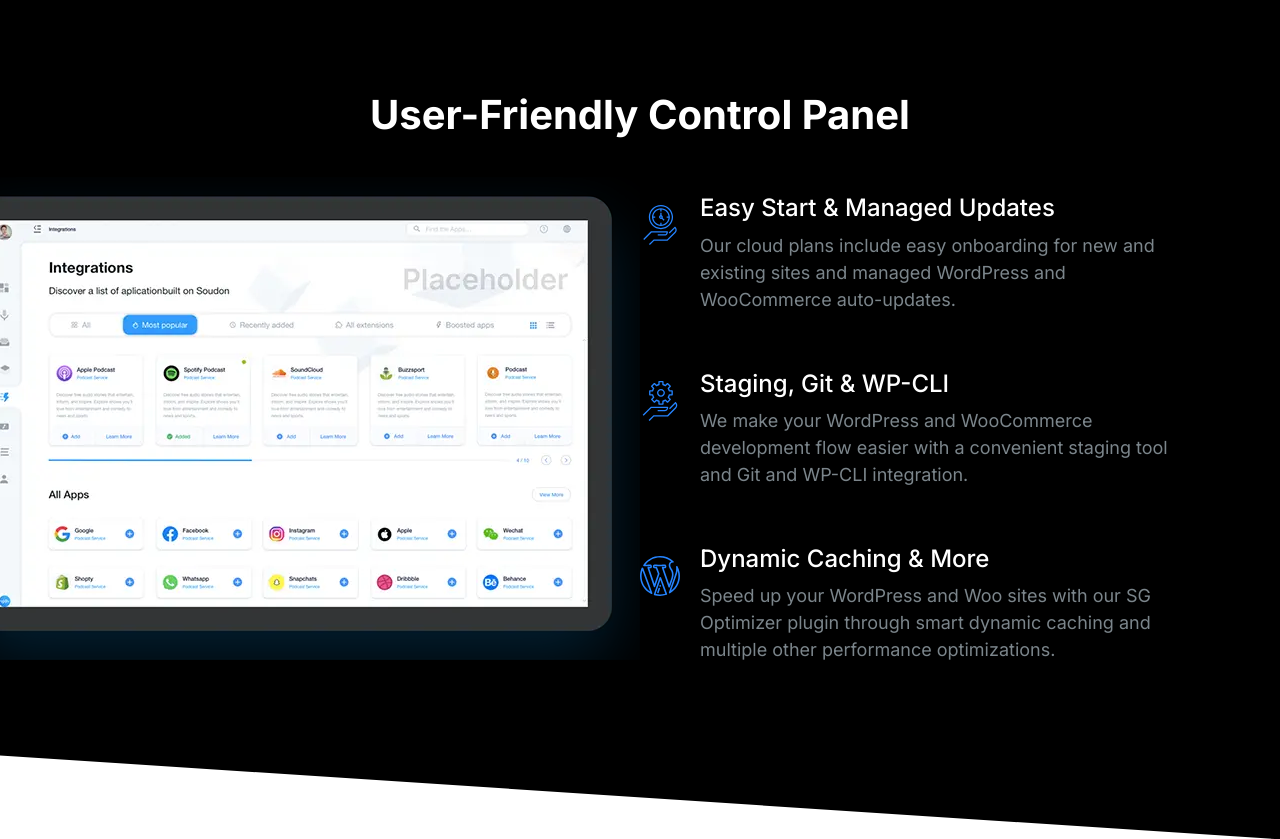
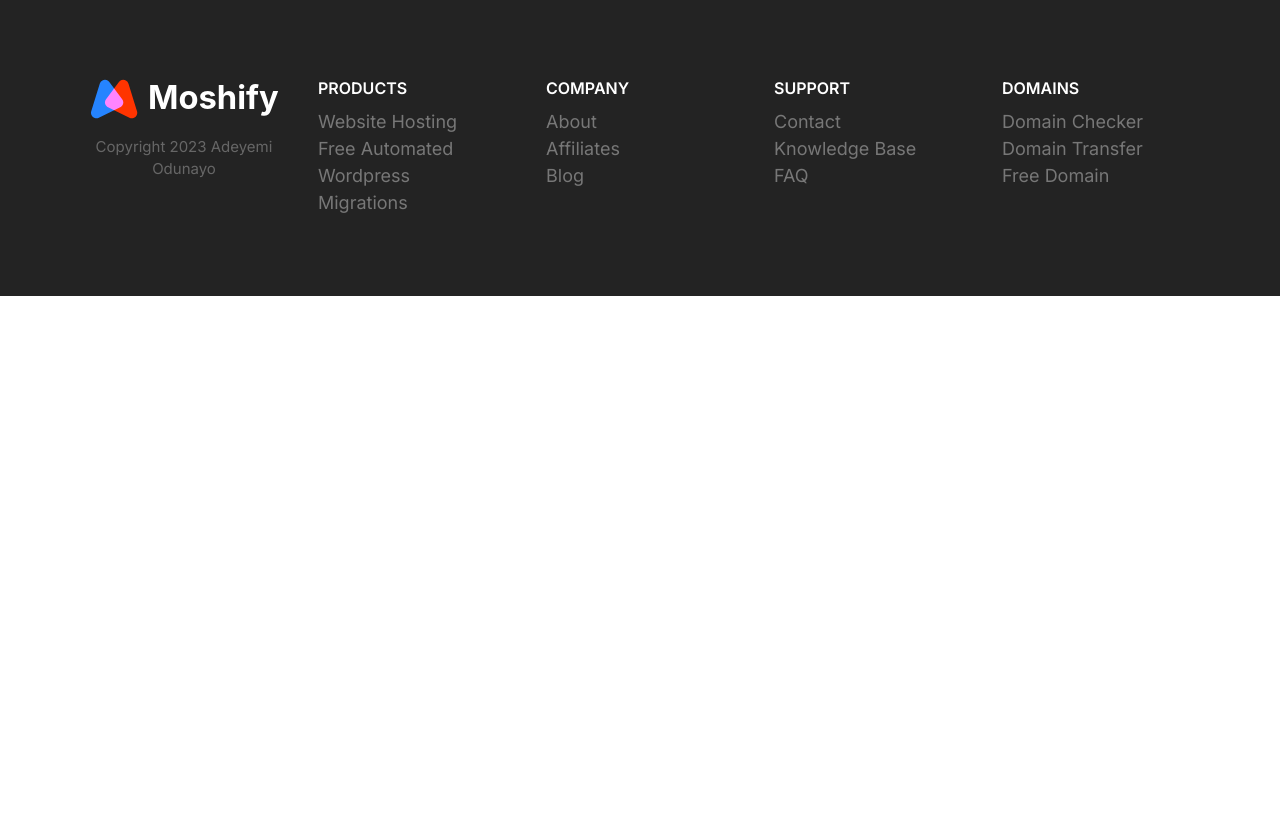
Before and after one commit to odman18/Moshify, a plain HTML site: page index.html in a window 1280 px wide. After the commit the page ends 800 px from the top, so only its background shows below. Drawn offline with Linux system fonts and the light colour scheme.

Commit message:
Build the footer block/component

```diff
--- a/css/style.css
+++ b/css/style.css
@@ -675,3 +675,63 @@ margin: 1rem 0;
         max-width: 700px;
     }
 }
+/*Footer*/
+.footer{
+    background: #232323;
+}
+.footer a{
+    color: #777;
+transition: color .3s;
+}
+.footer a:hover{
+    color: #fff;
+}
+.footer__section{
+    padding: 2rem;
+    border-bottom: 1px solid #393939;
+}
+.footer__section .list{
+margin: 0;
+}
+.footer__heading{
+    text-transform: uppercase;
+    font-weight: 600;
+}
+ .footer__brand{
+    margin-top: 5rem;
+    text-align: center;
+ }
+ .footer__brand img{
+    width: 100%;
+    max-width: 230px;
+ }
+ .footer__copyright{
+    font-size: 2.1rem;
+    color: #fff;
+    opacity: 0.3;
+ }
+ @media screen and (min-width:768px){
+    .footer__sections{
+        grid-template-columns: repeat(auto-fit, minmax(10rem, 1fr));
+    }
+    .footer .collapsible__chevron{
+        display: none;
+    }
+    .footer .collapsible__content{
+        opacity: 1;
+        max-height: 100%;
+    }
+    .footer__brand{
+        order: -1;
+        margin-top: 1rem;
+    }
+    .footer__copyright{
+        font-size: 1.5rem;
+    }
+    .footer__section{
+        border: none;
+    }
+    .footer__heading{
+        font-size: 1.6rem;
+    }
+ }
--- a/index.html
+++ b/index.html
@@ -21,73 +21,75 @@
     <title>Document</title>
   </head>
   <body>
-    <section class="block block--dark block--skewed-right block-showcase">
-      <header class="block__header">
-        <h2>User-Friendly Control Panel</h2>
-      </header>
-      <div class="container grid grid--col-2">
-        <picture class="block-showcase__image">
-          <source
-            type="image/webp"
-            srcset="images/ipad.webp 1x, images/ipad.webp@2x 2x" />
-          <source
-            type="image/png"
-            srcset="images/ipad.png 1x, images/ipad.png@2x 2x" />
-          <img src="images/ipad.png" alt=""
-        /></picture>
-        <ul class="list">
-          <li>
-            <div class="media">
-              <div class="media__image">
-                <svg class="icon icon--primary">
-                  <use xlink:href="images/sprite.svg#clock"></use>
-                </svg>
-              </div>
-              <div class="media__body">
-                <h3 class="media__title">Easy Start & Managed Updates</h3>
-                <p>
-                  Our cloud plans include easy onboarding for new and existing
-                  sites and managed WordPress and WooCommerce auto-updates.
-                </p>
-              </div>
-            </div>
-          </li>
-          <li>
-            <div class="media">
-              <div class="media__image">
-                <svg class="icon icon--primary">
-                  <use xlink:href="images/sprite.svg#settings"></use>
-                </svg>
-              </div>
-              <div class="media__body">
-                <h3 class="media__title">Staging, Git & WP-CLI</h3>
-                <p>
-                  We make your WordPress and WooCommerce development flow easier
-                  with a convenient staging tool and Git and WP-CLI integration.
-                </p>
-              </div>
-            </div>
-          </li>
-          <li>
-            <div class="media">
-              <div class="media__image">
-                <svg class="icon icon--primary">
-                  <use xlink:href="images/sprite.svg#wordpress"></use>
-                </svg>
-              </div>
-              <div class="media__body">
-                <h3 class="media__title">Dynamic Caching & More</h3>
-                <p>
-                  Speed up your WordPress and Woo sites with our SG Optimizer
-                  plugin through smart dynamic caching and multiple other
-                  performance optimizations.
-                </p>
-              </div>
-            </div>
-          </li>
-        </ul>
+    <footer class="block block--dark footer">
+      <div class="container grid footer__sections">
+        <section class="collapsible collapsible--expanded footer__section">
+          <header class="collapsible__header">
+            <h2 class="collapsible__heading footer__heading">PRODUCTS</h2>
+            <svg class="icon icon--primary collapsible__chevron">
+              <use xlink:href="images/sprite.svg#menu"></use>
+            </svg>
+          </header>
+          <div class="collapsible__content">
+            <ul class="list">
+              <li><a href="">Website Hosting</a></li>
+              <li><a href="">Free Automated</a></li>
+              <li><a href="">Wordpress</a></li>
+              <li><a href="">Migrations</a></li>
+            </ul>
+          </div>
+        </section>
+        <section class="collapsible footer__section">
+          <header class="collapsible__header">
+            <h2 class="collapsible__heading footer__heading">COMPANY</h2>
+            <svg class="icon icon--primary collapsible__chevron">
+              <use xlink:href="images/sprite.svg#menu"></use>
+            </svg>
+          </header>
+          <div class="collapsible__content">
+            <ul class="list">
+              <li><a href="">About</a></li>
+              <li><a href="">Affiliates</a></li>
+              <li><a href="">Blog</a></li>
+            </ul>
+          </div>
+        </section>
+        <section class="collapsible footer__section">
+          <header class="collapsible__header">
+            <h2 class="collapsible__heading footer__heading">SUPPORT</h2>
+            <svg class="icon icon--primary collapsible__chevron">
+              <use xlink:href="images/sprite.svg#menu"></use>
+            </svg>
+          </header>
+          <div class="collapsible__content">
+            <ul class="list">
+              <li><a href="">Contact</a></li>
+              <li><a href="">Knowledge Base</a></li>
+              <li><a href="">FAQ</a></li>
+            </ul>
+          </div>
+        </section>
+        <section class="collapsible footer__section">
+          <header class="collapsible__header">
+            <h2 class="collapsible__heading footer__heading">DOMAINS</h2>
+            <svg class="icon icon--primary collapsible__chevron">
+              <use xlink:href="images/sprite.svg#menu"></use>
+            </svg>
+          </header>
+          <div class="collapsible__content">
+            <ul class="list">
+              <li><a href="">Domain Checker</a></li>
+              <li><a href="">Domain Transfer</a></li>
+              <li><a href="">Free Domain</a></li>
+            </ul>
+          </div>
+        </section>
+        <sectiion class="footer__brand">
+          <img src="images/logo.svg" alt="" />
+          <p class="footer__copyright">Copyright 2023 Adeyemi Odunayo</p>
+        </sectiion>
       </div>
-    </section>
+    </footer>
     <script src="js/main.js"></script>
   </body>
 </html>
```
Also changed, not shown: components/footer.html (added, +69 -0 lines).
